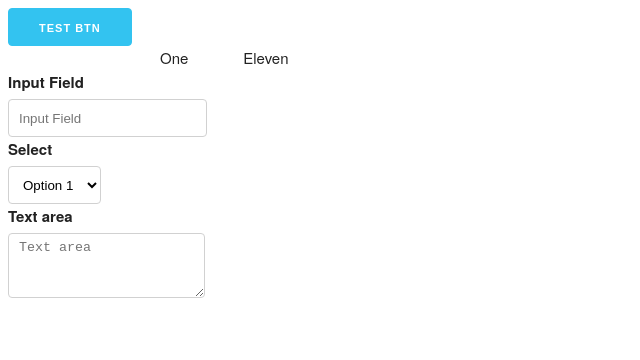
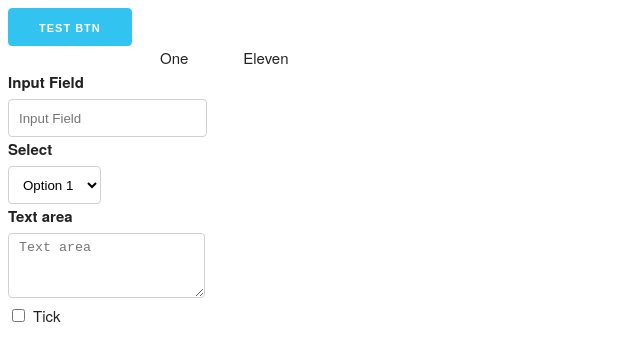
Before and after one commit to senaru/obsidian, a React (Create React App) app: page / in a window 1280 px wide. Shown: the top 360 px of the page, without its empty margins (0-640 px from the left). Built offline with nearby package versions, Linux system fonts and the light colour scheme.

Commit message:
Create Component for Checkbox

```diff
--- a/src/App.js
+++ b/src/App.js
@@ -1,6 +1,6 @@
 import Button from "./components/Button";
 import { Column, Grid, Row } from "./components/Grid";
-import { Dropdown, Form, InputField, TextArea } from "./components/Inputs";
+import { Checkbox, Dropdown, Form, InputField, TextArea } from "./components/Inputs";
 import "./style/global.scss";
 
 function App() {
@@ -34,6 +34,7 @@ function App() {
             }
           } />
           <TextArea placeholder="Text area" label="Text area" />
+          <Checkbox>Tick</Checkbox>
         </Form>
       </header>
     </div>
--- /dev/null
+++ b/src/components/Inputs/checkbox.js
@@ -0,0 +1,19 @@
+import React from 'react'
+import PropTypes from 'prop-types'
+import "./style.scss"
+
+function Checkbox({ children, id }) {
+    return (
+        <label>
+            <input type="checkbox" id={id} />
+            <span className="label-body">{children}</span>
+        </label>
+    )
+}
+
+Checkbox.propTypes = {
+    children: String,
+    id: String
+}
+
+export default Checkbox
--- a/src/components/Inputs/index.js
+++ b/src/components/Inputs/index.js
@@ -1,6 +1,7 @@
+import Checkbox from "./checkbox";
 import Dropdown from "./dropdown";
 import Form from "./form";
 import InputField from "./inputField";
 import TextArea from "./textArea";
 
-export { Dropdown, Form, InputField, TextArea };
+export { Dropdown, Form, InputField, TextArea, Checkbox };
```
